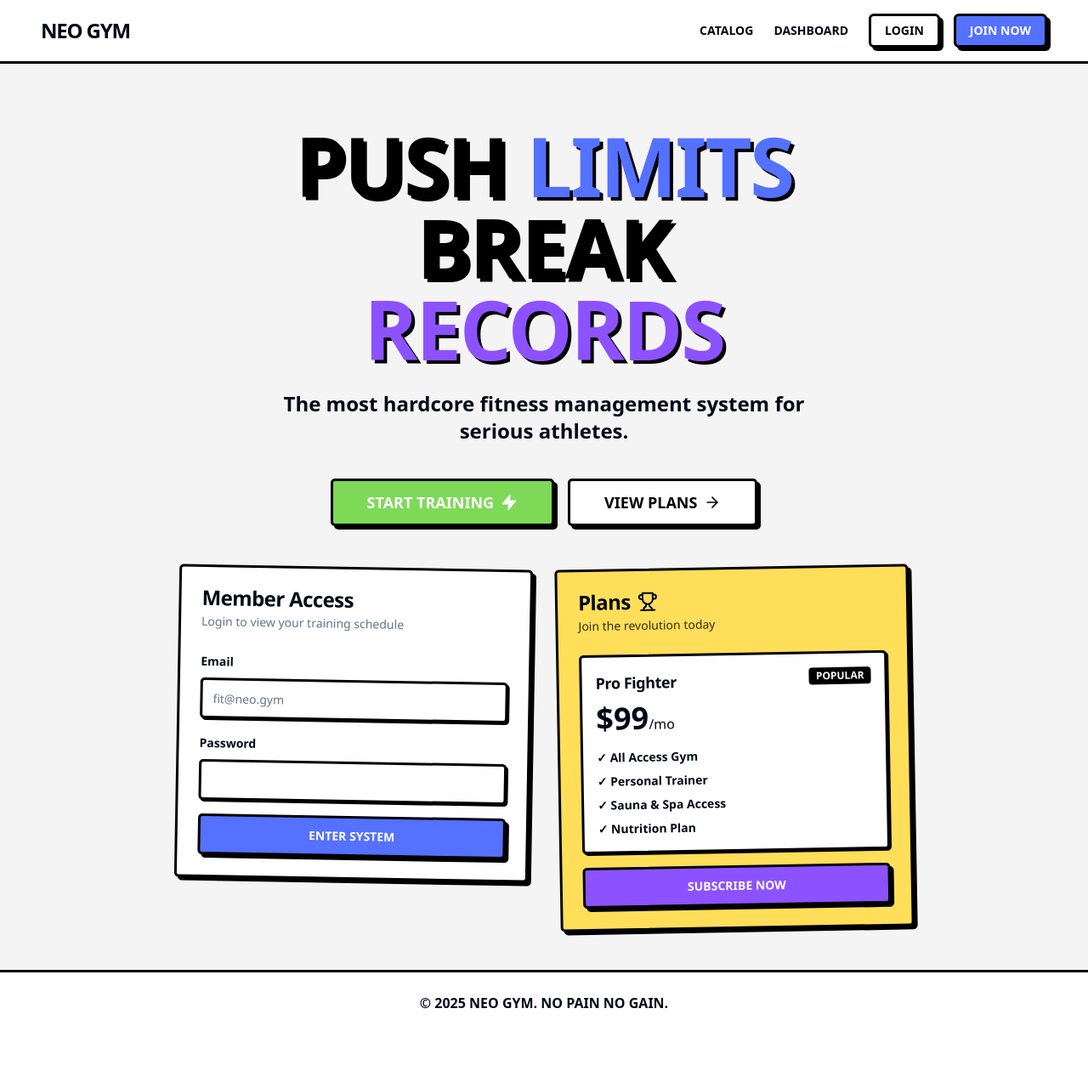
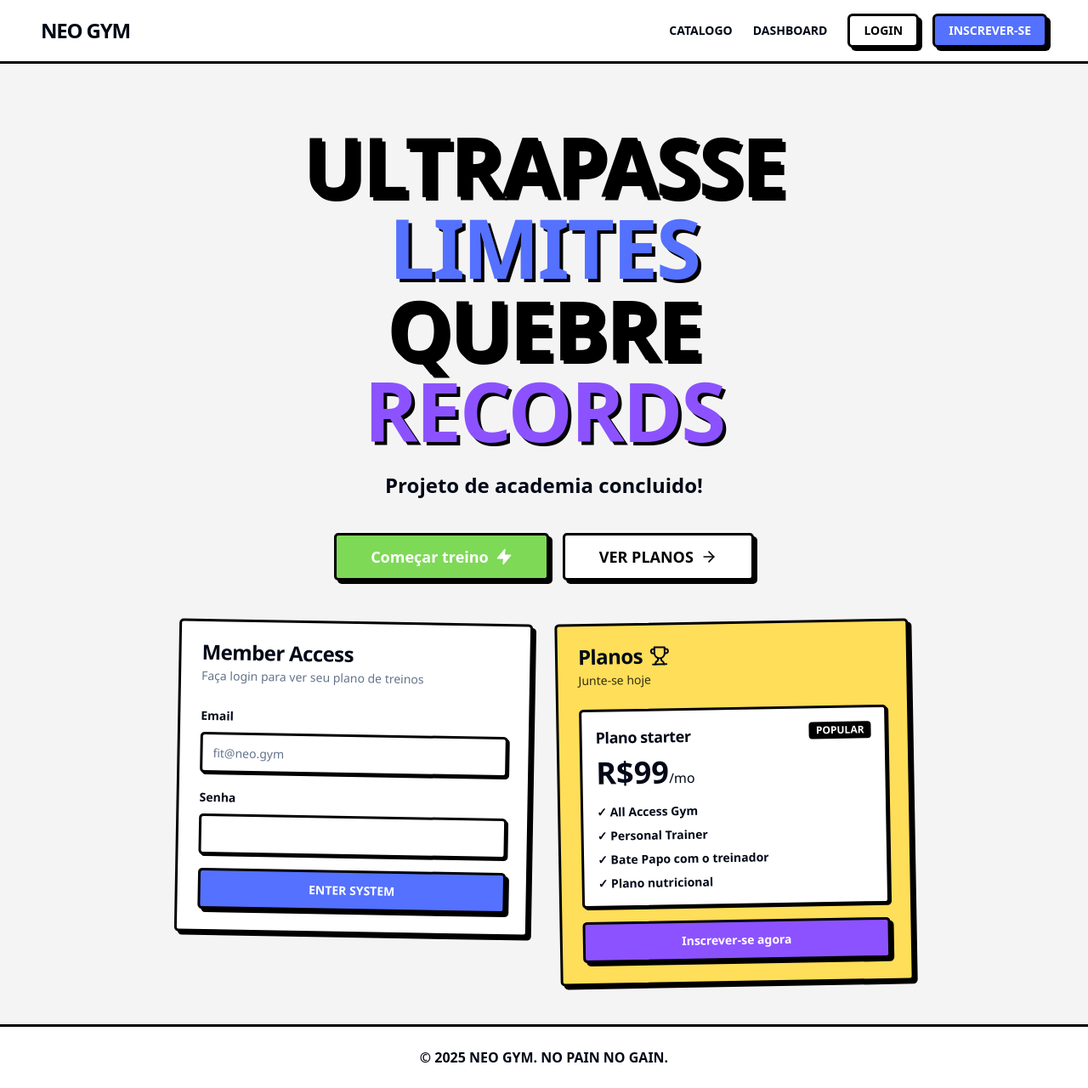
Before and after one commit to AndersonFreitasF/acad, a React (Vite) app in the folder frontend/: page / in a window 1280 px wide. Shown: the whole page at 85% size. Before the commit the page ends 1216 px from the top, so only its background shows below. Built offline with nearby package versions, Linux system fonts and the light colour scheme; no server answers.

Commit message:
feat:fixing names

```diff
--- a/frontend/src/components/Navbar.tsx
+++ b/frontend/src/components/Navbar.tsx
@@ -17,7 +17,7 @@ export function Navbar() {
             to="/catalog"
             className="hover:underline decoration-2 underline-offset-4"
           >
-            CATALOG
+            CATALOGO
           </Link>
           <Link
             to="/dashboard"
@@ -37,7 +37,7 @@ export function Navbar() {
             </Button>
           </Link>
           <Button size="sm" className="bg-neo-blue text-white">
-            JOIN NOW
+            INSCREVER-SE
           </Button>
         </div>
       </div>
--- a/frontend/src/pages/Home.tsx
+++ b/frontend/src/pages/Home.tsx
@@ -58,9 +58,9 @@ export function Home() {
           transition={{ type: "spring", stiffness: 200, damping: 20 }}
           className="text-6xl md:text-8xl font-heading text-black drop-shadow-[4px_4px_0_rgba(0,0,0,1)] leading-[0.9]"
         >
-          PUSH <span className="text-neo-blue">LIMITS</span>
+          ULTRAPASSE <span className="text-neo-blue">LIMITES</span>
           <br />
-          BREAK <span className="text-neo-purple">RECORDS</span>
+          QUEBRE <span className="text-neo-purple">RECORDS</span>
         </motion.h1>
 
         <motion.p
@@ -69,7 +69,7 @@ export function Home() {
           transition={{ delay: 0.2, duration: 0.5 }}
           className="text-xl font-bold md:text-2xl"
         >
-          The most hardcore fitness management system for serious athletes.
+          Projeto de academia concluido!
         </motion.p>
 
         <motion.div
@@ -79,10 +79,10 @@ export function Home() {
           className="flex justify-center gap-4 pt-4"
         >
           <Button size="lg" className="text-lg bg-neo-green gap-2">
-            START TRAINING <Zap className="w-5 h-5 fill-current" />
+            Começar treino <Zap className="w-5 h-5 fill-current" />
           </Button>
           <Button size="lg" variant="outline" className="text-lg gap-2">
-            VIEW PLANS <ArrowRight className="w-5 h-5" />
+            VER PLANOS <ArrowRight className="w-5 h-5" />
           </Button>
         </motion.div>
       </section>
@@ -98,7 +98,7 @@ export function Home() {
             <CardHeader>
               <CardTitle>Member Access</CardTitle>
               <CardDescription>
-                Login to view your training schedule
+                Faça login para ver seu plano de treinos
               </CardDescription>
             </CardHeader>
             <CardContent>
@@ -119,7 +119,7 @@ export function Home() {
                   />
                 </div>
                 <div className="space-y-2">
-                  <Label htmlFor="password">Password</Label>
+                  <Label htmlFor="password">Senha</Label>
                   <Input
                     id="password"
                     type="password"
@@ -145,32 +145,32 @@ export function Home() {
           <Card className="bg-neo-yellow -rotate-1 hover:rotate-0 transition-transform duration-300">
             <CardHeader>
               <CardTitle className="flex items-center gap-2">
-                Plans <Trophy className="w-6 h-6" />
+                Planos <Trophy className="w-6 h-6" />
               </CardTitle>
               <CardDescription className="text-black/80">
-                Join the revolution today
+                Junte-se hoje
               </CardDescription>
             </CardHeader>
             <CardContent className="space-y-4">
               <div className="bg-white p-4 rounded-base border-3 border-black shadow-neo-sm">
                 <div className="flex justify-between items-start">
-                  <h3 className="font-heading text-lg">Pro Fighter</h3>
+                  <h3 className="font-heading text-lg">Plano starter</h3>
                   <span className="bg-black text-white px-2 py-0.5 text-xs font-bold rounded-sm">
                     POPULAR
                   </span>
                 </div>
                 <p className="text-4xl font-heading mt-2">
-                  $99<span className="text-base font-normal">/mo</span>
+                  R$99<span className="text-base font-normal">/mo</span>
                 </p>
                 <ul className="mt-4 space-y-2 text-sm font-bold">
                   <li>✓ All Access Gym</li>
                   <li>✓ Personal Trainer</li>
-                  <li>✓ Sauna & Spa Access</li>
-                  <li>✓ Nutrition Plan</li>
+                  <li>✓ Bate Papo com o treinador</li>
+                  <li>✓ Plano nutricional</li>
                 </ul>
               </div>
               <Button variant="secondary" className="w-full">
-                SUBSCRIBE NOW
+                Inscrever-se agora
               </Button>
             </CardContent>
           </Card>
```
